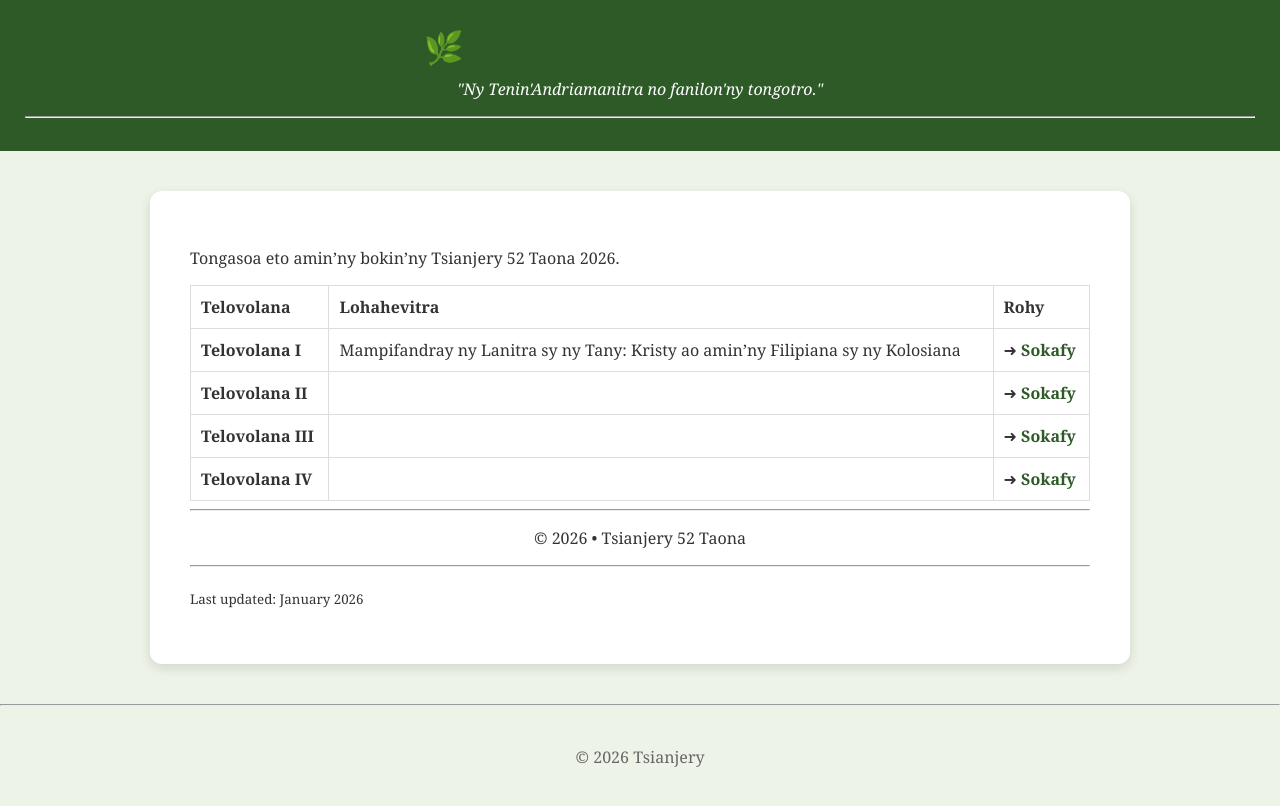
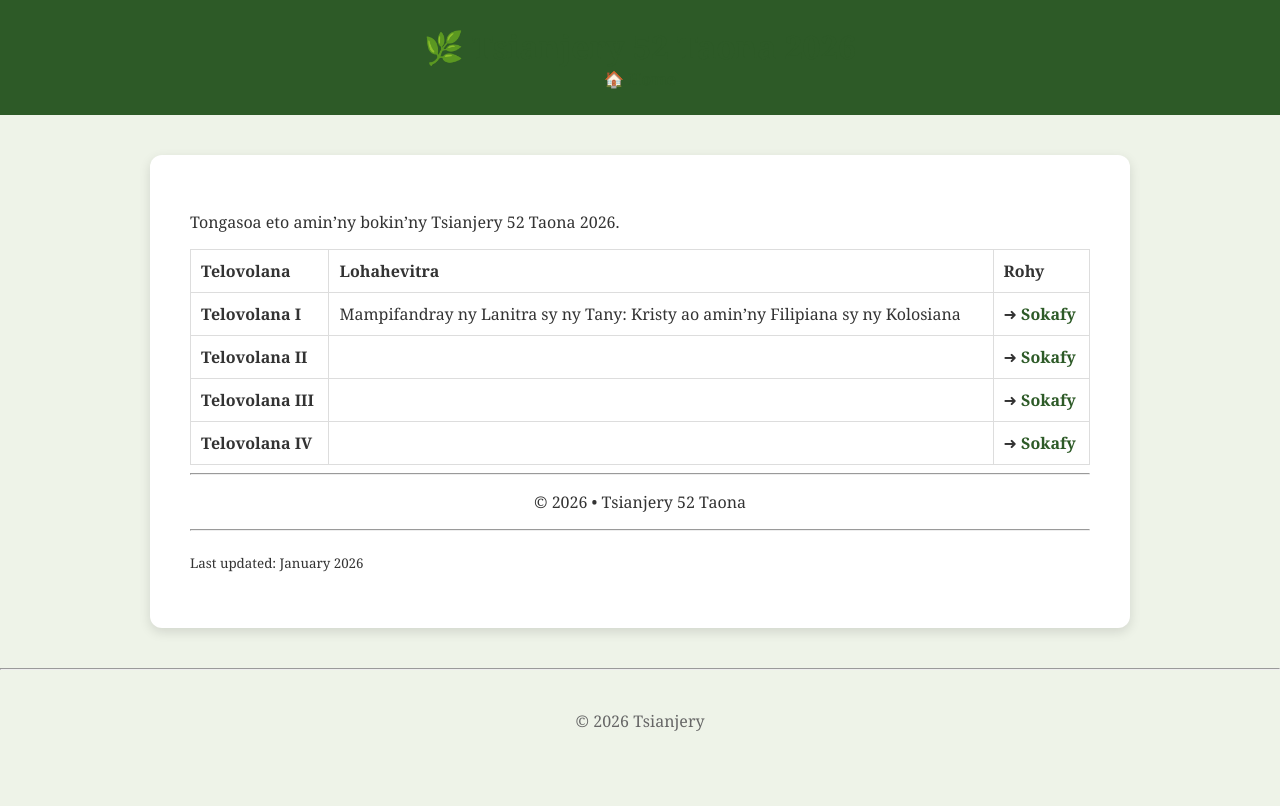
Before and after one commit to nainaw/tsianjery, a Jekyll site: the page built from index.md, in a window 1280 px wide. Shown: the top 806 px of the page. Built offline with Jekyll 4.4.1, drawn with Linux system fonts in a browser that asks for light colours; our own code applies the rules of GitHub Pages for plain Markdown files.

Commit message:
Remove subtitle from default layout
Removed subtitle paragraph and horizontal rule from header.

```diff
--- a/_layouts/default.html
+++ b/_layouts/default.html
@@ -12,10 +12,10 @@
 
 <header>
     <h1>🌿 Tsianjery 52 Taona 2026</h1>
-    <p class="subtitle">
-        "Ny Tenin'Andriamanitra no fanilon'ny tongotro."
-    </p>
-    <hr>
+
+    <nav class="topnav">
+        <a href="{{ '/' | relative_url }}">🏠 Home</a>
+    </nav>
 </header>
 
 <main>
```
